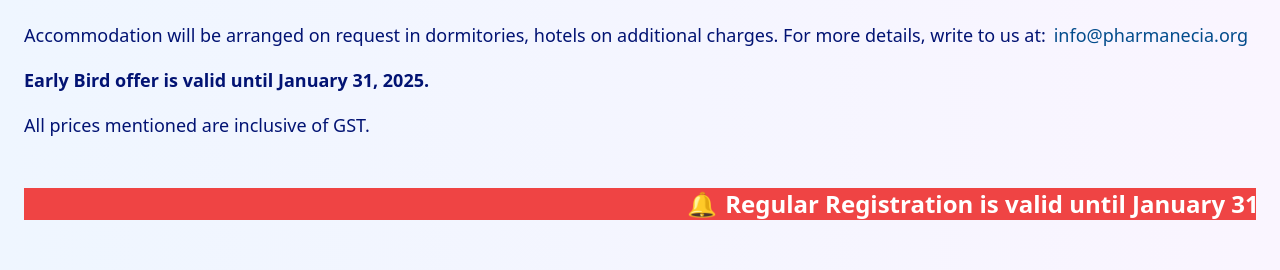
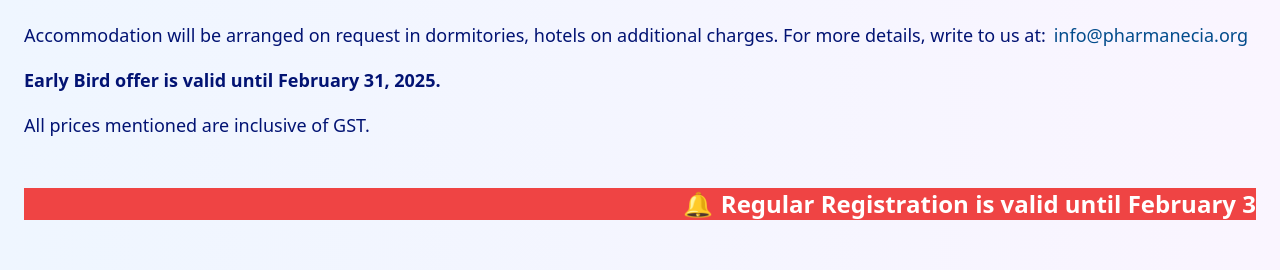
Before and after one commit to ravindrasirvi609/pharmanecia, a Next.js app: page /Registration in a window 1280 px wide. Shown: the part 663-933 px from the top of the page. Built offline with nearby package versions, Linux system fonts and the light colour scheme; no server answers.

Commit message:
Update registration dates to reflect February 2025

```diff
--- a/src/app/Registration/page.tsx
+++ b/src/app/Registration/page.tsx
@@ -54,13 +54,13 @@ const Registration = () => {
             </Link>
           </p>
           <p className="text-lg leading-relaxed text-justify mb-4 font-bold">
-            Early Bird offer is valid until January 31, 2025.{" "}
+            Early Bird offer is valid until February 31, 2025.{" "}
           </p>
           <p className="text-lg leading-relaxed text-justify mb-4">
             All prices mentioned are inclusive of GST.{" "}
           </p>
         </div>
-        <InfiniteRibbon text="Regular Registration is valid until January 31, 2025." />
+        <InfiniteRibbon text="Regular Registration is valid until February 31, 2025." />
         {/* Registration Plans */}
         <RegistrationPlans />
       </div>
```
Also changed, not shown: src/app/speaker/page.tsx (added).
